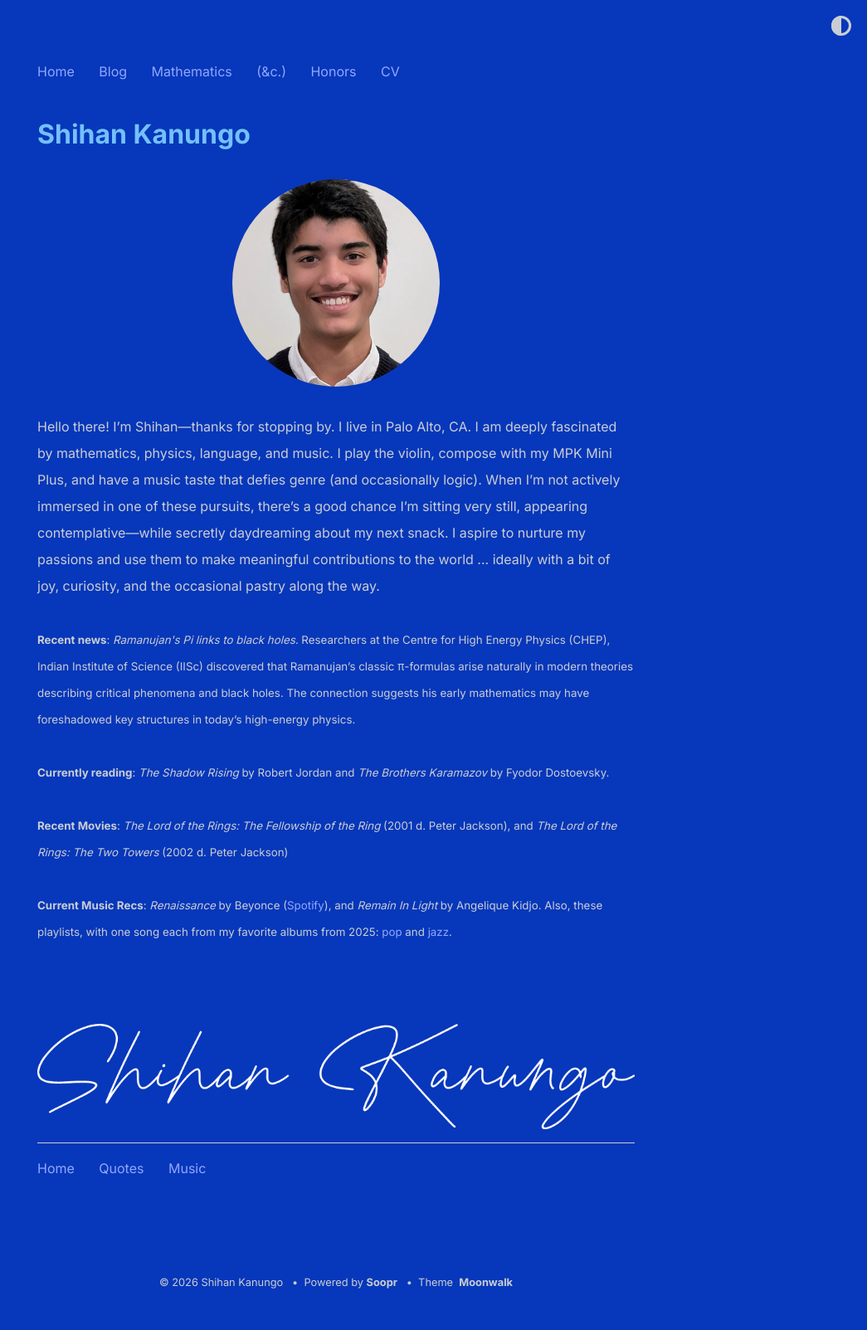
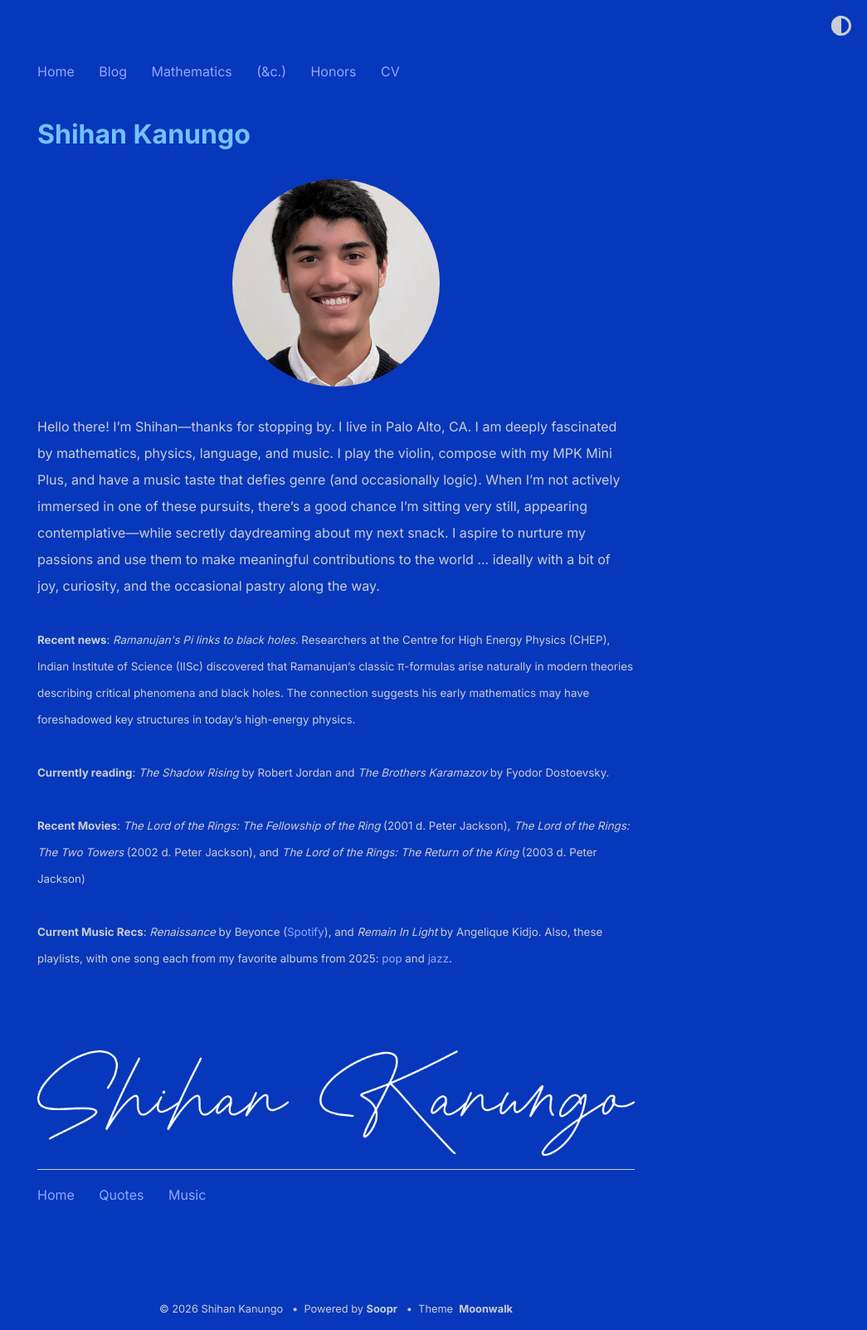
Before and after one commit to shihankanungo/shihankanungo.github.io, a Jekyll site: the page built from index.md, in a window 1280 px wide. Shown: the whole page at 83% size, without its empty margins (235-1280 px from the left). Built offline with Jekyll 4.4.1, drawn with Linux system fonts in a browser that asks for light colours; before the commit the page ends 1571 px from its top, so only the background shows below that.

Commit message:
Update _config.yml

```diff
--- a/_config.yml
+++ b/_config.yml
@@ -10,7 +10,7 @@ description: > # description of the site (multiple lines allowed)
           <br /><br />
           <small><b>Currently reading</b>: <i>The Shadow Rising</i> by Robert Jordan and <i>The Brothers Karamazov</i> by Fyodor Dostoevsky.</small>
           <br /><br />
-          <small><b>Recent Movies</b>: <i>The Lord of the Rings: The Fellowship of the Ring</i> (2001 d. Peter Jackson), and <i>The Lord of the Rings: The Two Towers</i> (2002 d. Peter Jackson)</small>
+          <small><b>Recent Movies</b>: <i>The Lord of the Rings: The Fellowship of the Ring</i> (2001 d. Peter Jackson), <i>The Lord of the Rings: The Two Towers</i> (2002 d. Peter Jackson), and <i>The Lord of the Rings: The Return of the King</i> (2003 d. Peter Jackson)</small>
           <br /><br />
           <small><b>Current Music Recs</b>: <i>Renaissance</i> by Beyonce (<a href="https://open.spotify.com/album/6FJxoadUE4JNVwWHghBwnb?si=RSfqXehORo2QK4Dg95FFuA">Spotify</a>), and <i>Remain In Light</i> by Angelique Kidjo. Also, these playlists, with one song each from my favorite albums from 2025: <a href="https://open.spotify.com/playlist/0b6ipXilq8yItCkbfxZRbl?si=022493cba1c64e71">pop</a> and <a href="https://open.spotify.com/playlist/2iO14usuhKlftJvaT3AK0R?si=7f8887dec02c4fed">jazz</a>. </small>
           <br /><br /><br /><br />
```
